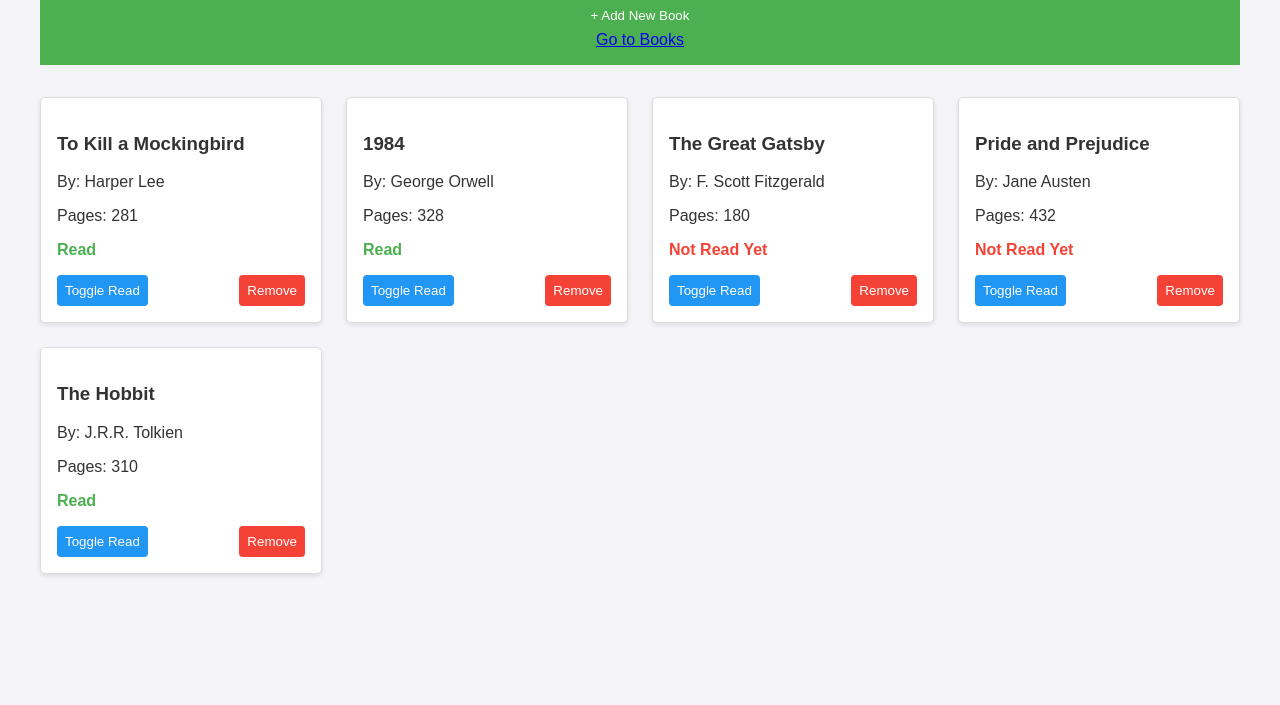
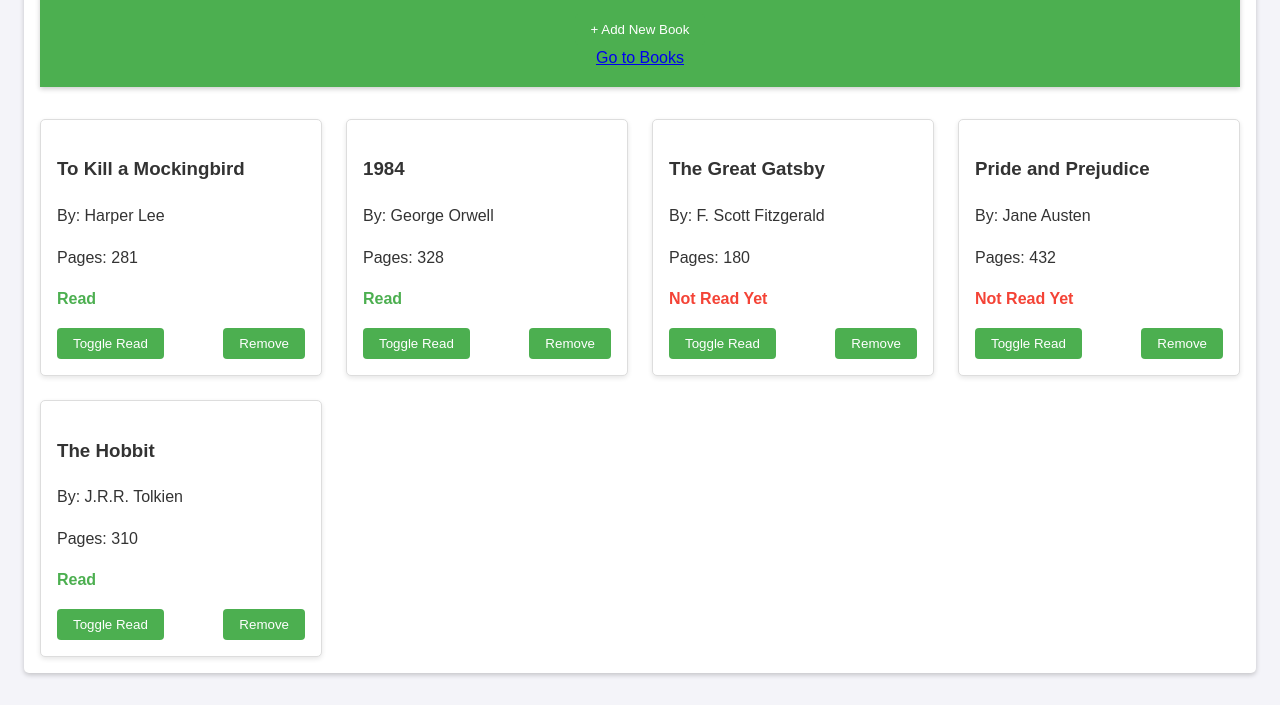
Before and after one commit to Hollowmuh/mock-library, a website with bundled scripts: page index.html in a window 1280 px wide. Shown: the part 144-849 px from the top of the page. Before the commit the page ends 800 px from the top, so only its background shows below. Built offline with nearby package versions, Linux system fonts and the light colour scheme.

Commit message:
style: enhance UI with improved spacing, shadows, and button transitions

```diff
--- a/main.css
+++ b/main.css
@@ -5,6 +5,7 @@ body {
     padding: 0;
     background-color: #f4f4f9;
     color: #333;
+    line-height: 1.6;
 }
 
 header {
@@ -12,12 +13,16 @@ header {
     color: white;
     padding: 1rem;
     text-align: center;
+    box-shadow: 0 2px 5px rgba(0, 0, 0, 0.2);
 }
 
 .container {
     max-width: 1200px;
     margin: 2rem auto;
     padding: 1rem;
+    background-color: white;
+    border-radius: 5px;
+    box-shadow: 0 2px 5px rgba(0, 0, 0, 0.2);
 }
 
 .books-grid {
@@ -38,6 +43,7 @@ header {
 
 .book-card:hover {
     transform: translateY(-5px);
+    box-shadow: 0 5px 10px rgba(0, 0, 0, 0.3);
 }
 
 .status {
@@ -52,37 +58,28 @@ header {
     color: #f44336;
 }
 
-.add-btn {
+.add-btn,
+.remove-btn,
+.toggle-read {
     background-color: #4CAF50;
     color: white;
     border: none;
     padding: 0.5rem 1rem;
     border-radius: 4px;
     cursor: pointer;
+    transition: background-color 0.2s;
+}
+
+.add-btn:hover,
+.remove-btn:hover,
+.toggle-read:hover {
+    background-color: #3e8e41;
 }
 
 .card-buttons {
     display: flex;
     justify-content: space-between;
     margin-top: 1rem;
-}
-
-.remove-btn {
-    background-color: #f44336;
-    color: white;
-    border: none;
-    padding: 0.5rem;
-    border-radius: 4px;
-    cursor: pointer;
-}
-
-.toggle-read {
-    background-color: #2196F3;
-    color: white;
-    border: none;
-    padding: 0.5rem;
-    border-radius: 4px;
-    cursor: pointer;
 }
 
 /* Modal styles */
@@ -104,6 +101,7 @@ header {
     border-radius: 5px;
     width: 50%;
     max-width: 500px;
+    box-shadow: 0 2px 5px rgba(0, 0, 0, 0.2);
 }
 
 .close {
@@ -124,6 +122,11 @@ input {
     padding: 0.5rem;
     border: 1px solid #ddd;
     border-radius: 4px;
+    transition: border-color 0.2s;
+}
+
+input:focus {
+    border-color: #4CAF50;
 }
 
 .read-status {
```
